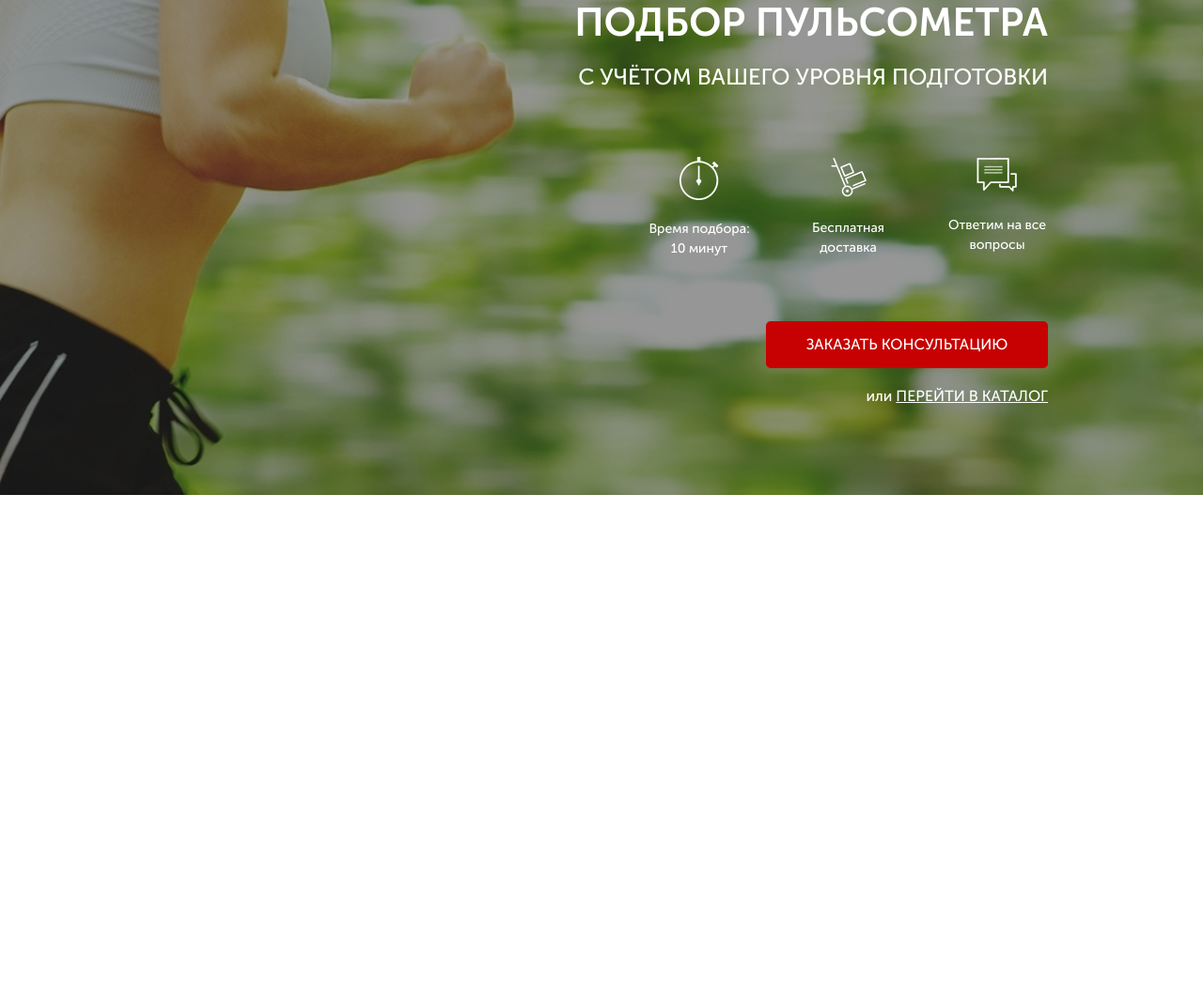
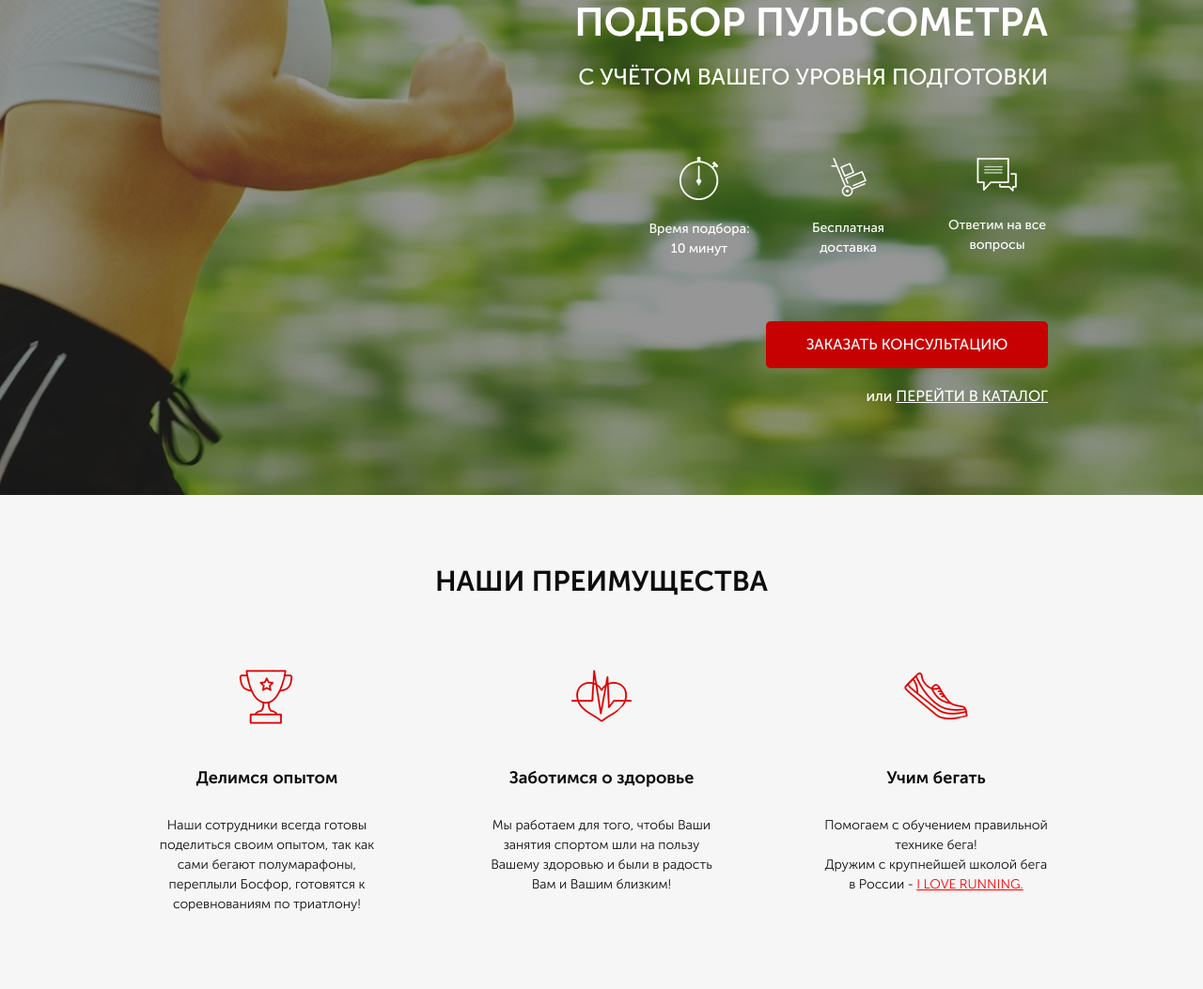
Before and after one commit to konstantin-shurakov/pulse, a website: page src/index.html in a window 1280 px wide. Shown: the part 165-1218 px from the top of the page at 94% size. Before the commit the page ends 800 px from the top, so only its background shows below. Drawn offline with Linux system fonts and the light colour scheme.

Commit message:
add-block-advantages

```diff
--- a/src/index.html
+++ b/src/index.html
@@ -57,6 +57,46 @@
             </div>
         </div>
     </div>
+
+    <div class="advantages">
+        <div class="container">
+            <h2 class="title">НАШИ ПРЕИМУЩЕСТВА</h2>
+            <div class="advantages__wrapper">
+                <div class="advantages__item">
+                    <img src="icons/advantages/cup.png" alt="cup" class="advantages__icon">
+                    <div class="advantages__subtitle">
+                        Делимся опытом
+                    </div>
+                    <div class="advantages__descr">
+                        Наши сотрудники всегда готовы поделиться своим опытом,
+                        так как сами бегают полумарафоны, переплыли Босфор, готовятся к соревнованиям по триатлону!
+                    </div>
+                </div>
+                <div class="advantages__item">
+                    <img src="icons/advantages/heart.png" alt="heart" class="advantages__icon">
+                    <div class="advantages__subtitle">
+                        Заботимся о здоровье
+                    </div>
+                    <div class="advantages__descr">
+                        Мы работаем для того,
+                        чтобы Ваши занятия спортом шли на пользу Вашему здоровью и были в радость Вам и Вашим близким!
+                    </div>
+                </div>
+                <div class="advantages__item">
+                    <img src="icons/advantages/shoe.png" alt="shoe" class="advantages__icon">
+                    <div class="advantages__subtitle">
+                        Учим бегать
+                    </div>
+                    <div class="advantages__descr">
+                        Помогаем с обучением
+                        правильной технике бега!<br>
+                        Дружим с крупнейшей школой бега в России -
+                        <a href="#">I LOVE RUNNING.</a>
+                    </div>
+                </div>
+            </div>
+        </div>
+    </div>
 </body>
 
 </html>
--- a/src/sass/blocks/_advantages.scss
+++ b/src/sass/blocks/_advantages.scss
@@ -0,0 +1,37 @@
+.advantages {
+    padding: 70px 0 80px 0;
+    background-color: #f6f6f6;
+
+    &__wrapper {
+        margin-top: 65px;
+        display: flex;
+        justify-content: space-between;
+    }
+
+    &__item {
+        display: flex;
+        flex-direction: column;
+        align-items: center;
+        max-width: 238px;
+    }
+
+    &__subtitle {
+        margin-top: 38px;
+        color: #0d0d0d;
+        font-size: 18px;
+        font-weight: 700;
+    }
+
+    &__descr {
+        margin-top: 26px;
+        color: #0d0d0d;
+        font-size: 14px;
+        font-weight: 300;
+        text-align: center;
+
+        a {
+            color: #ff0000;
+            text-decoration: underline;
+        }
+    }
+}
--- a/src/sass/blocks/_titles.scss
+++ b/src/sass/blocks/_titles.scss
@@ -0,0 +1,6 @@
+.title {
+    font-size: 30px;
+    font-weight: 700;
+    color: #0d0d0d;
+    text-align: center;
+}
```
Also changed, not shown: src/css/style.min.css.
